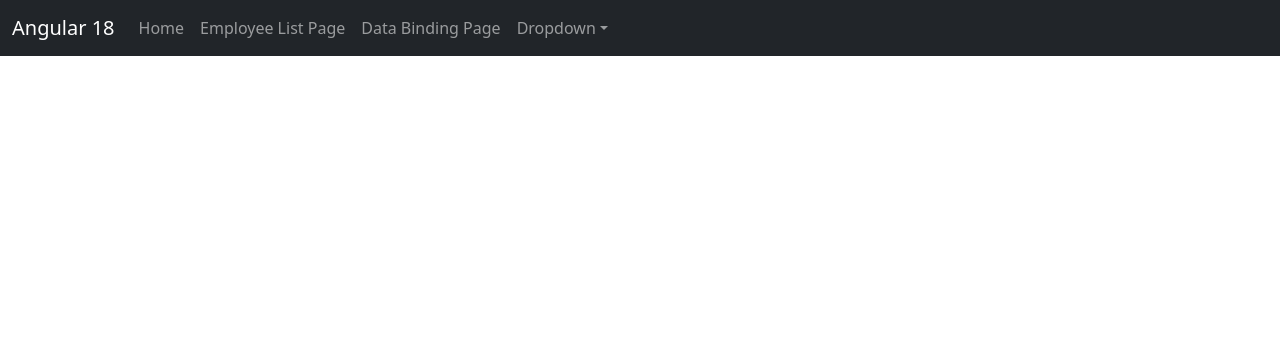
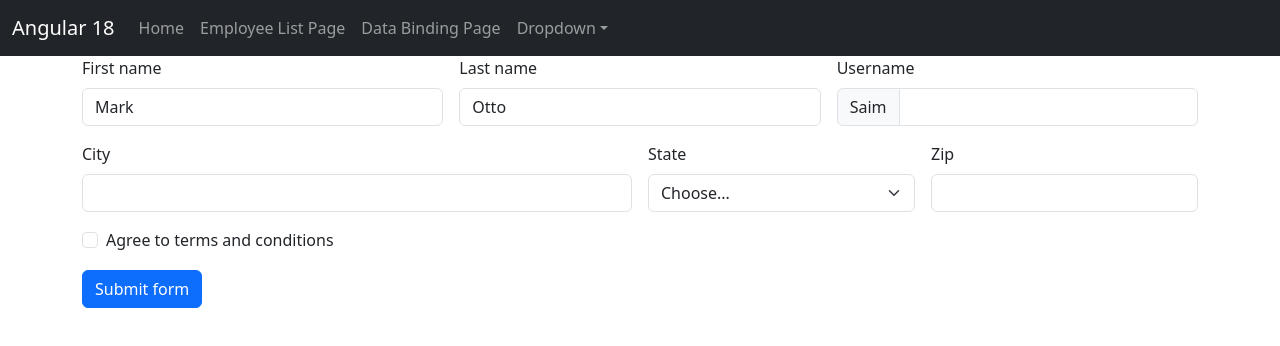
Before and after one commit to saim23khan/AngularPractice, an Angular app: page /foampage in a window 1280 px wide. Before the commit this address led to /. Shown: the top 346 px of the page. Built offline with nearby package versions, Linux system fonts and the light colour scheme.

Commit message:
Working for form validation

```diff
--- /dev/null
+++ b/src/app/Components/Forms/TemplatefoamPage/user-foam-page/user-foam-page.component.css
@@ -0,0 +1,3 @@
+.primary{
+    color: yellow;
+}
--- /dev/null
+++ b/src/app/Components/Forms/TemplatefoamPage/user-foam-page/user-foam-page.component.html
@@ -0,0 +1,64 @@
+<form class="row g-3 needs-validation" novalidate>
+    <div class="col-md-4">
+      <label for="validationCustom01" class="form-label">First name</label>
+      <input type="text" class="form-control" id="validationCustom01" value="Mark" required>
+      <div class="valid-feedback">
+        Looks good!
+      </div>
+    </div>
+    <div class="col-md-4">
+      <label for="validationCustom02" class="form-label">Last name</label>
+      <input type="text" class="form-control" id="validationCustom02" value="Otto" required>
+      <div class="valid-feedback">
+        Looks good!
+      </div>
+    </div>
+    <div class="col-md-4">
+      <label for="validationCustomUsername" class="form-label">Username</label>
+      <div class="input-group has-validation">
+        <span class="input-group-text" id="inputGroupPrepend">Saim</span>
+        <input type="text" class="form-control" id="validationCustomUsername" aria-describedby="inputGroupPrepend" required>
+        <div class="invalid-feedback">
+          Please choose a username.
+        </div>
+      </div>
+    </div>
+    <div class="col-md-6">
+      <label for="validationCustom03" class="form-label">City</label>
+      <input type="text" class="form-control" id="validationCustom03" required>
+      <div class="invalid-feedback">
+        Please provide a valid city.
+      </div>
+    </div>
+    <div class="col-md-3">
+      <label for="validationCustom04" class="form-label">State</label>
+      <select class="form-select" id="validationCustom04" required>
+        <option selected disabled value="">Choose...</option>
+        <option>...</option>
+      </select>
+      <div class="invalid-feedback">
+        Please select a valid state.
+      </div>
+    </div>
+    <div class="col-md-3">
+      <label for="validationCustom05" class="form-label">Zip</label>
+      <input type="text" class="form-control" id="validationCustom05" required>
+      <div class="invalid-feedback">
+        Please provide a valid zip.
+      </div>
+    </div>
+    <div class="col-12">
+      <div class="form-check">
+        <input class="form-check-input" type="checkbox" value="" id="invalidCheck" required>
+        <label class="form-check-label" for="invalidCheck">
+          Agree to terms and conditions
+        </label>
+        <div class="invalid-feedback">
+          You must agree before submitting.
+        </div>
+      </div>
+    </div>
+    <div class="col-12">
+      <button class="btn btn-primary" type="submit">Submit form</button>
+    </div>
+  </form>
--- a/src/app/app.component.html
+++ b/src/app/app.component.html
@@ -7,7 +7,7 @@
       <div class="collapse navbar-collapse" id="collapsibleNavbar">
         <ul class="navbar-nav">
           <li class="nav-item">
-            <a class="nav-link" routerLink="if-foreach">Home</a>
+            <a class="nav-link" routerLink="foampage">Home</a>
           </li>
           <li class="nav-item">
             <a class="nav-link" routerLink="addemployee1">Employee List Page</a>
--- a/src/app/app.component.ts
+++ b/src/app/app.component.ts
@@ -5,12 +5,13 @@
 import { DatabindingComponent } from './Components/databinding/databinding.component';
 import { IforforeachComponent } from './Components/iforforeach/iforforeach.component';
 import { RoutescomponentpageComponent } from './Components/routescomponentpage/routescomponentpage.component';
+import { UserFoamPageComponent } from './Components/Forms/TemplatefoamPage/user-foam-page/user-foam-page.component';
 
 
 @Component({
   selector: 'app-root',
   standalone: true,
-  imports: [RouterOutlet,RouterLink,AddEmployeeComponent,EmployeeListComponent,DatabindingComponent,IforforeachComponent,RoutescomponentpageComponent],
+  imports: [UserFoamPageComponent,RouterOutlet,RouterLink,AddEmployeeComponent,EmployeeListComponent,DatabindingComponent,IforforeachComponent,RoutescomponentpageComponent],
   templateUrl: './app.component.html',
   styleUrl: './app.component.css'
 })
--- a/src/app/app.routes.ts
+++ b/src/app/app.routes.ts
@@ -7,6 +7,7 @@
 import { RoutescomponentpageComponent } from './Components/routescomponentpage/routescomponentpage.component';
 import { ControlflowifComponent } from './Components/controlflowif/controlflowif.component';
 import { PagePipeComponent } from './Components/page-pipe/page-pipe.component';
+import { UserFoamPageComponent } from './Components/Forms/TemplatefoamPage/user-foam-page/user-foam-page.component';
 
 export const routes: Routes = [
     {
@@ -36,5 +37,9 @@
     {
         path: 'page-pipe',
         component: PagePipeComponent
+    },
+    {
+        path: 'foampage',
+        component : UserFoamPageComponent
     }
 ];
```
Also changed, not shown: src/app/Components/Forms/TemplatefoamPage/user-foam-page/user-foam-page.component.ts (added, +12 -0 lines), 1 other file (tests, documents, lock files or other folders).
